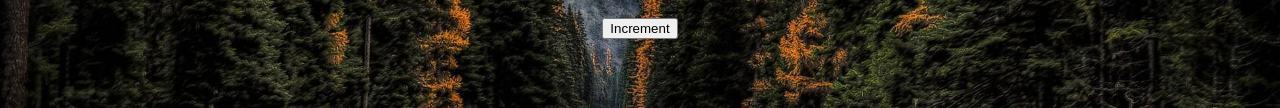
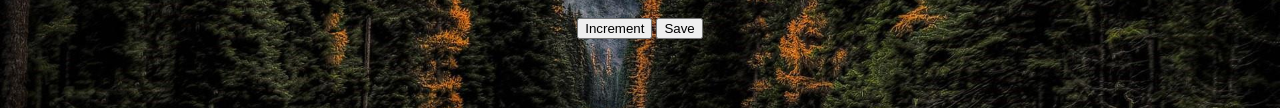
Before and after one commit to snehadas04/Passenger_Counter, a plain HTML site: page Passenger Counter/index.html in a window 1280 px wide. Shown: the part 240-348 px from the top of the page. Drawn offline with Linux system fonts and the light colour scheme.

Commit message:
Add files via upload

```diff
--- a/Passenger Counter/index.html
+++ b/Passenger Counter/index.html
@@ -12,5 +12,6 @@
     <h2 id="count-el">0</h2>
     <script src="script.js"></script>
     <button id="increment-btn" onclick="increment()">Increment</button>
+    <button id="save-btn" onclick="save()">Save</button>
 </body>
 </html>
```
